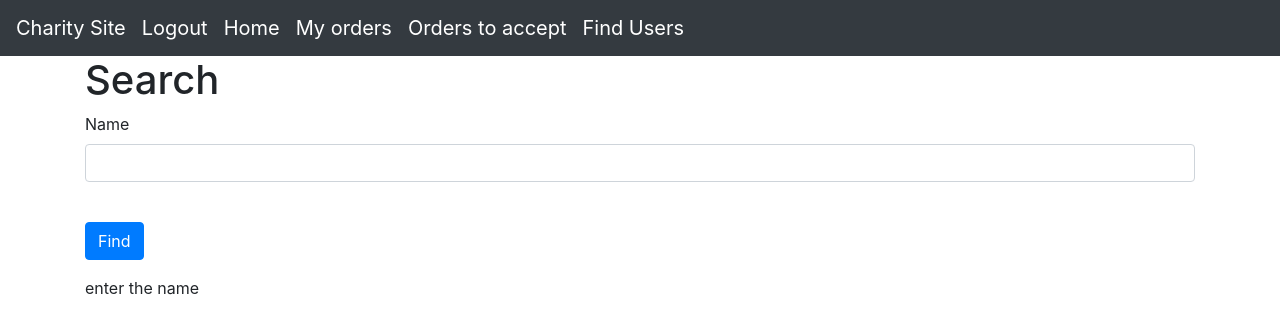
After one commit to imrushka/Prog_Charity, a Flask app: page /search_user in a window 1280 px wide. The commit adds this page. Shown: the top 334 px of the page. Run offline with Flask 2, Linux system fonts and the light colour scheme; a user stored in the database is signed in; some libraries are stand-ins or nearby versions.

Commit message:
user search by name is added, spelling corrections

```diff
--- /dev/null
+++ b/app/forms/search_user.py
@@ -0,0 +1,8 @@
+from flask_wtf import FlaskForm
+from wtforms import StringField, SubmitField
+from wtforms.validators import DataRequired
+
+
+class UserSearchForm(FlaskForm):
+    title = StringField('Name', validators=[DataRequired()])
+    submit = SubmitField('Find')
--- a/app/main.py
+++ b/app/main.py
@@ -2,6 +2,7 @@ from flask import Flask, render_template, redirect, request, abort
 from flask_login import LoginManager, login_user, login_required, logout_user, current_user
 from flask_restful import reqparse, abort, Api, Resource
 from app.data.orders import Order
+from app.forms.search_user import UserSearchForm
 from data import db_session
 from data.offers import Offer
 from data.users import User
@@ -164,7 +165,7 @@ def offers_delete(id):
 
 @app.route('/offers/<int:id>', methods=['GET', 'POST'])
 @login_required
-def edit_news(id):
+def edit_offers(id):
     form = OfferForm()
     if request.method == "GET":
         db_sess = db_session.create_session()
@@ -185,6 +186,25 @@ def edit_news(id):
         else:
             abort(404)
     return render_template('offers.html', title='Редактирование предложения', form=form)
+
+
+
+@app.route('/search_user', methods=['GET', 'POST'])
+@login_required
+def search_user():
+    form = UserSearchForm()
+    if request.method == "POST":
+        if form.validate_on_submit():
+            db_sess = db_session.create_session()
+            users = db_sess.query(User).filter(User.name.like(f'%{form.title.data}%'), User != current_user).all()
+            db_sess.commit()
+            if users:
+                return render_template("search_user.html", users=users, message=f"Users found: {len(users)}", form=form)
+            else:
+                return render_template("search_user.html", users=None, message=f"Users found: 0", form=form)
+        return redirect("/search_user")
+    return render_template("search_user.html", users=None, message=f"enter the name", form=form)
+
 
 
 @app.route("/")
--- a/app/templates/base.html
+++ b/app/templates/base.html
@@ -28,6 +28,7 @@
             <a class="navbar-brand" href="/">Home</a>
             <a class="navbar-brand" href="/my_orders">My orders</a>
             <a class="navbar-brand" href="/orders_to_take">Orders to accept</a>
+            <a class="navbar-brand" href="/search_user">Find Users</a>
 
         {% else %}
             <p>
--- /dev/null
+++ b/app/templates/search_user.html
@@ -0,0 +1,31 @@
+{% extends "base.html" %}
+
+{% block content %}
+    <h1>Search</h1>
+    <form action="" method="post">
+        {{ form.hidden_tag() }}
+        <p>
+            {{ form.title.label }}<br>
+            {{ form.title(class="form-control") }}<br>
+            {% for error in form.title.errors %}
+                <p class="alert alert-danger" role="alert">
+                    {{ error }}
+                </p>
+            {% endfor %}
+        </p>
+        <p>{{ form.submit(type="submit", class="btn btn-primary") }}</p>
+        {{ message }}
+    </form>
+    {% if users != None %}
+        {% for user in users%}
+            <div class="col-md6 border rounded">
+                <div>User ID: {{user.id}}</div>
+                <div>{{user.name}}</div>
+                <div>{{user.email}}</div>
+                <div>
+                    <a href="/display_offers/{{ user.id }}" class="btn btn-success">Look at offers</a>
+                </div>
+            </div>
+        {% endfor %}
+    {% endif %}
+{% endblock %}
```
